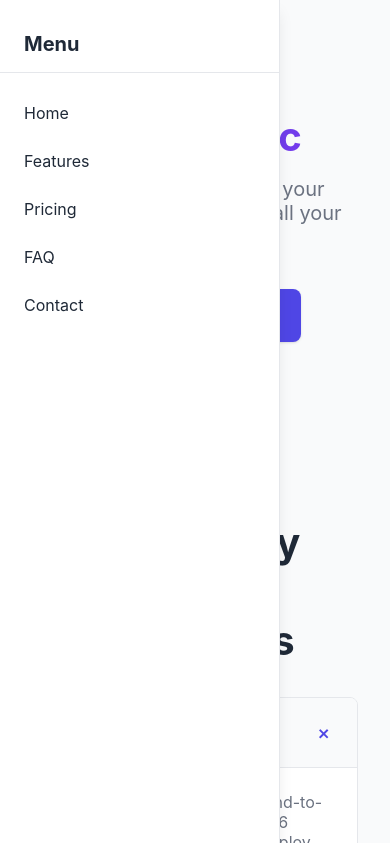
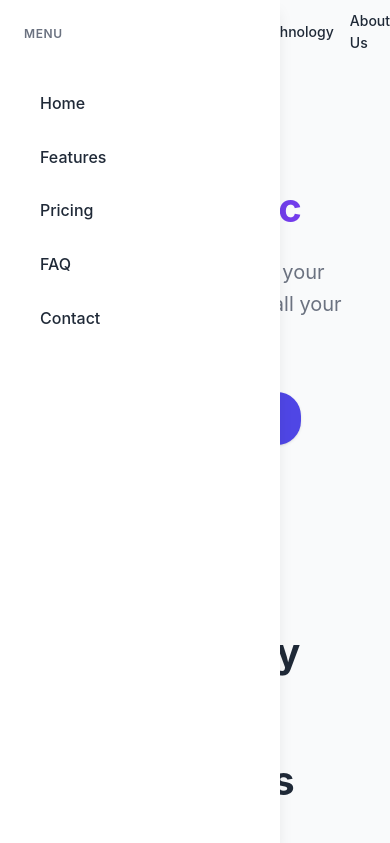
Before and after one commit to silasbrack/vanilla-webpage, a plain HTML site: page index.html in a window 390 px wide. Both pictures are taken after a click on the button "Toggle navigation menu". Shown: the top 843 px of the page. Drawn offline with Linux system fonts and the light colour scheme.

Commit message:
Improve css

```diff
--- a/index.html
+++ b/index.html
@@ -7,6 +7,19 @@
     <link rel="stylesheet" href="style.css">
 </head>
 <body>
+    <!-- Top Navigation Bar -->
+    <nav class="top-nav">
+        <div class="top-nav-left">
+            <div class="logo">CloudSync</div>
+        </div>
+        <div class="top-nav-right">
+            <a href="#product" class="nav-link">Product</a>
+            <a href="#technology" class="nav-link">Technology</a>
+            <a href="#about" class="nav-link">About Us</a>
+            <a href="#careers" class="nav-cta-btn">We're Hiring!</a>
+        </div>
+    </nav>
+
     <button popovertarget="menu" class="menu-toggle" aria-label="Toggle navigation menu">
         <span></span>
         <span></span>
@@ -14,6 +27,7 @@
     </button>
 
     <nav popover id="menu">
+        <div class="sidebar-logo">CloudSync</div>
         <h2>Menu</h2>
         <ul>
             <li><a href="#home">Home</a></li>
--- a/style.css
+++ b/style.css
@@ -18,7 +18,7 @@
 }
 
 body {
-    font-family: -apple-system, BlinkMacSystemFont, 'Segoe UI', Roboto, 'Helvetica Neue', Arial, sans-serif; */
+    font-family: -apple-system, BlinkMacSystemFont, 'Segoe UI', Roboto, 'Helvetica Neue', Arial, sans-serif;
     line-height: 1.6;
     color: var(--text-dark);
     background-color: var(--bg-light);
@@ -29,19 +29,86 @@ main {
     max-width: 1200px;
     margin: 0 auto;
     padding: 2rem;
+    padding-top: 5rem; /* Account for fixed top nav */
+}
+
+/* Top Navigation Bar */
+.top-nav {
+    position: fixed;
+    top: 0;
+    left: 0;
+    right: 0;
+    height: 4rem;
+    background: transparent;
+    border-bottom: none;
+    display: flex;
+    justify-content: space-between;
+    align-items: center;
+    padding: 0 2rem;
+    z-index: 999;
+}
+
+.top-nav-left {
+    display: flex;
+    align-items: center;
+}
+
+.logo {
+    font-size: 1.5rem;
+    font-weight: 700;
+    background: linear-gradient(135deg, var(--primary-color), #7c3aed);
+    -webkit-background-clip: text;
+    -webkit-text-fill-color: transparent;
+    background-clip: text;
+}
+
+.top-nav-right {
+    display: flex;
+    align-items: center;
+    gap: 2rem;
+}
+
+.nav-link {
+    color: var(--text-dark);
+    text-decoration: none;
+    font-size: 0.9375rem;
+    font-weight: 500;
+    transition: var(--transition);
+}
+
+.nav-link:hover {
+    color: var(--primary-color);
+}
+
+.nav-cta-btn {
+    background: var(--primary-color);
+    color: white;
+    text-decoration: none;
+    padding: 0.625rem 1.25rem;
+    border-radius: 1.5rem;
+    font-size: 0.9375rem;
+    font-weight: 600;
+    transition: var(--transition);
+    box-shadow: var(--shadow);
+}
+
+.nav-cta-btn:hover {
+    background: var(--primary-hover);
+    box-shadow: var(--shadow-lg);
+    transform: translateY(-1px);
 }
 
 /* Menu Toggle Button */
 .menu-toggle {
     position: fixed;
-    top: 1.5rem;
-    left: 1.5rem;
-    z-index: 1000;
+    top: 1rem;
+    left: 1rem;
+    z-index: 1001;
     background: transparent;
     border: none;
     padding: 0.5rem;
     cursor: pointer;
-    display: flex;
+    display: none; /* Hidden by default on desktop */
     flex-direction: column;
     gap: 0.375rem;
     transition: var(--transition);
@@ -66,30 +133,65 @@ main {
     padding: 0;
     height: 100vh;
     width: 280px;
-    background: var(--bg-white);
+    background: transparent;
     border: none;
-    border-right: 1px solid var(--border-color);
-    box-shadow: var(--shadow-lg);
-    translate: -100vw;
+    border-right: none;
+    box-shadow: none;
+    position: fixed;
+    left: 0;
+    top: 0;
+    translate: 0; /* Visible by default on desktop */
     transition: translate 0.3s cubic-bezier(0.4, 0, 0.2, 1), overlay 0.3s allow-discrete, display 0.3s allow-discrete;
-    inset: 0;
 }
 
-#menu:popover-open {
-    translate: 0;
+.sidebar-logo {
+    padding: 1.5rem 1.5rem;
+    font-size: 1.5rem;
+    font-weight: 700;
+    background: linear-gradient(135deg, var(--primary-color), #7c3aed);
+    -webkit-background-clip: text;
+    -webkit-text-fill-color: transparent;
+    background-clip: text;
 }
 
-@starting-style {
+/* Mobile popover behavior */
+@media (max-width: 767px) {
+    #menu {
+        translate: -100vw; /* Hidden by default on mobile */
+        top: 0;
+        height: 100vh;
+        background: var(--bg-white); /* Add background on mobile for better visibility */
+        box-shadow: var(--shadow-lg);
+    }
+
     #menu:popover-open {
-        translate: -100vw;
+        translate: 0;
+    }
+
+    @starting-style {
+        #menu:popover-open {
+            translate: -100vw;
+        }
+    }
+
+    /* Hide sidebar logo on mobile, show in top nav */
+    .sidebar-logo {
+        display: none;
+    }
+
+    .top-nav-left .logo {
+        display: block;
     }
 }
 
 #menu h2 {
-    padding: 2rem 1.5rem 1rem;
-    font-size: 1.25rem;
-    color: var(--text-dark);
-    border-bottom: 1px solid var(--border-color);
+    padding: 1.5rem 1.5rem 1rem;
+    font-size: 0.75rem;
+    font-weight: 600;
+    color: var(--text-light);
+    text-transform: uppercase;
+    letter-spacing: 0.05em;
+    border-bottom: none;
 }
 
 #menu ul {
@@ -103,15 +205,19 @@ main {
 
 #menu a {
     display: block;
-    padding: 0.875rem 1.5rem;
+    padding: 0.75rem 1.5rem;
     color: var(--text-dark);
     text-decoration: none;
+    font-weight: 500;
+    border-radius: 1rem;
+    margin: 0.25rem 1rem;
     transition: var(--transition);
 }
 
 #menu a:hover {
-    background: var(--bg-light);
+    background: var(--bg-white);
     color: var(--primary-color);
+    box-shadow: var(--shadow);
 }
 
 /* Hero Section */
@@ -132,7 +238,7 @@ main {
 }
 
 .subtitle {
-    font-size: 1.5rem;
+    font-size: 1.2rem;
     color: var(--text-light);
     margin-bottom: 2.5rem;
     max-width: 600px;
@@ -148,7 +254,7 @@ main {
     padding: 1rem 2.5rem;
     font-size: 1.125rem;
     font-weight: 600;
-    border-radius: 0.5rem;
+    border-radius: 1.5rem;
     cursor: pointer;
     box-shadow: var(--shadow);
     transition: var(--transition);
@@ -315,7 +421,7 @@ details p {
     display: flex;
     align-items: center;
     justify-content: center;
-    border-radius: 0.25rem;
+    border-radius: 0.5rem;
     transition: var(--transition);
 }
 
@@ -390,7 +496,7 @@ select:focus {
     padding: 0.875rem;
     font-size: 1rem;
     font-weight: 600;
-    border-radius: 0.5rem;
+    border-radius: 1.5rem;
     cursor: pointer;
     transition: var(--transition);
 }
@@ -415,18 +521,50 @@ footer {
 
 /* Responsive Design */
 @media (min-width: 768px) {
+    /* Sidebar always visible on desktop */
     #menu {
-        position: fixed;
-        left: 0;
-        top: 0;
+        display: block !important; /* Force sidebar to show on desktop despite popover */
     }
 
-    body:has(#menu:popover-open) {
-        margin-left: 280px;
+    /* Hide logo in top nav on desktop, show in sidebar */
+    .top-nav-left .logo {
+        display: none;
+    }
+
+    .sidebar-logo {
+        display: block;
     }
 }
 
 @media (max-width: 767px) {
+    /* Show menu toggle on mobile */
+    .menu-toggle {
+        display: flex;
+    }
+
+    /* Adjust top nav for mobile */
+    .top-nav {
+        padding: 0 1rem 0 5rem; /* Extra left padding to avoid menu toggle */
+    }
+
+    .top-nav-left .logo {
+        font-size: 1.25rem;
+    }
+
+    /* Adjust spacing and sizing on mobile */
+    .top-nav-right {
+        gap: 1rem;
+    }
+
+    .nav-link {
+        font-size: 0.875rem;
+    }
+
+    .nav-cta-btn {
+        font-size: 0.875rem;
+        padding: 0.5rem 1rem;
+    }
+
     .hero h1 {
         font-size: 2.5rem;
     }
@@ -441,5 +579,6 @@ footer {
 
     main {
         padding: 1rem;
+        padding-top: 5rem;
     }
 }
```
